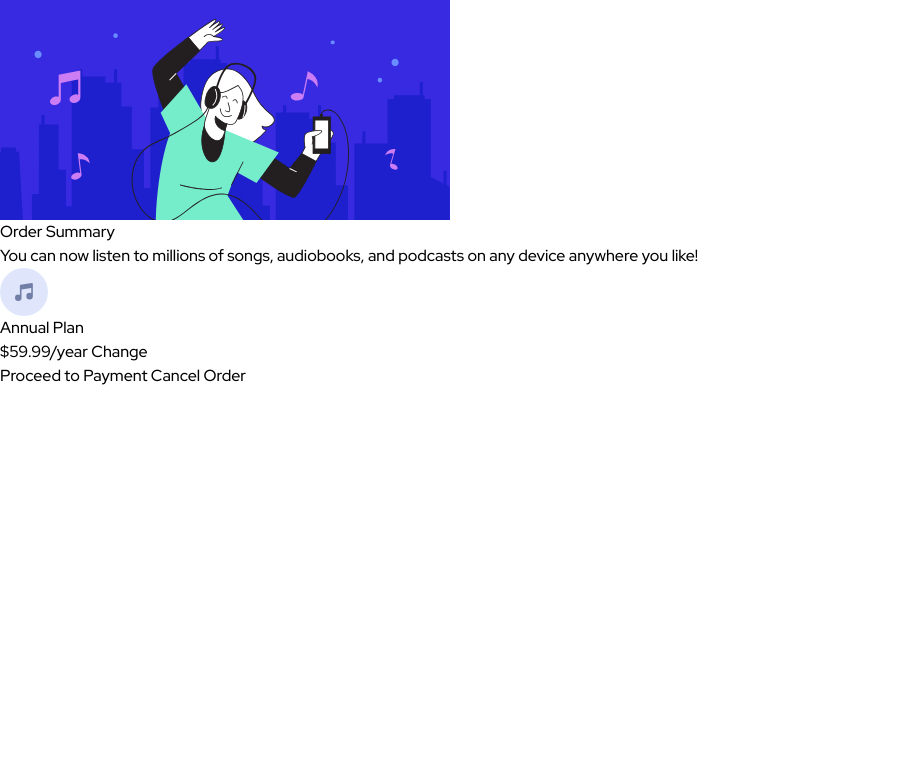
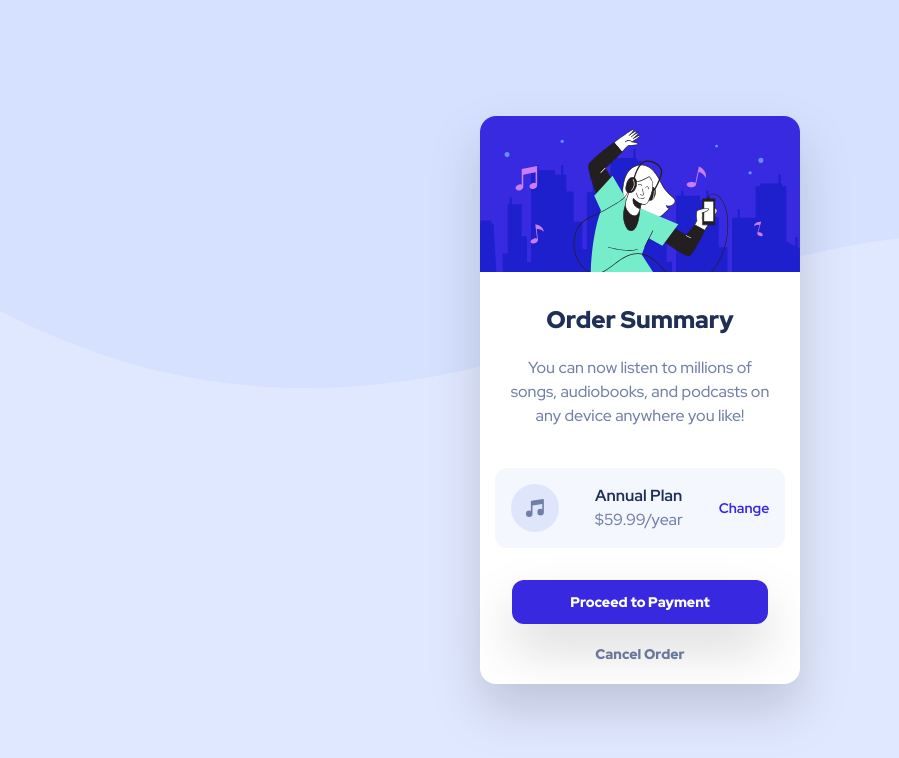
Before and after one commit to darshanCommits/OrderSummaryFM, a website built with Vite: page index.html in a window 1280 px wide. Shown: the whole page, without its empty margins (0-899 px from the left). Built offline with nearby package versions, Linux system fonts and the light colour scheme.

Commit message:
completed

```diff
--- a/index.html
+++ b/index.html
@@ -21,25 +21,57 @@
 
     <title>Frontend Mentor | Order summary card</title>
   </head>
-  <body class="font-serif">
-    <div>
-      <img src="images/illustration-hero.svg" alt="illustration-mob" />
+  <body class="bg-paleBlue">
+    <img
+      class="bg-scroll w-fit absolute"
+      src="images/pattern-background-desktop.svg"
+      alt="pattern-background-mobile"
+    />
+    <div class="center h-screen relative">
+      <div
+        class="z-10 bg-white w-80 font-serif flex-col center rounded-2xl drop-shadow-2xl"
+      >
+        <img
+          class="w-80 rounded-t-2xl"
+          src="images/illustration-hero.svg"
+          alt="illustration-mob"
+        />
 
-      <h1 class="font-serif font-medium">Order Summary</h1>
+        <div>
+          <h1 class="text-2xl mb-5 mt-8 font-black text-darkBlue">
+            Order Summary
+          </h1>
 
-      <p>
-        You can now listen to millions of songs, audiobooks, and podcasts on any
-        device anywhere you like!
-      </p>
+          <p class="w-80 px-6 text-desaturatedBlue">
+            You can now listen to millions of songs, audiobooks, and podcasts on
+            any device anywhere you like!
+          </p>
+        </div>
 
-      <div>
-        <img src="images/icon-music.svg" alt="music-svg" />
-        <h3>Annual Plan</h3>
-        $59.99/year Change
+        <div class="flex gap-9 mt-10 mb-8 bg-veryPaleBlue p-4 rounded-xl">
+          <img src="images/icon-music.svg" alt="music-svg" />
+          <div class="flex flex-col">
+            <h3 class="font-bold text-darkBlue">Annual Plan</h3>
+            <p class="text-desaturatedBlue">$59.99/year</p>
+          </div>
+          <h3
+            class="self-center justify-self-center text-brightBlue text-sm font-bold hover:text-desaturatedBlue cursor-pointer"
+          >
+            Change
+          </h3>
+        </div>
+
+        <button
+          class="bg-brightBlue font-black w-64 text-sm px-10 py-3 rounded-xl text-white drop-shadow-2xl shadow-current hover:bg-desaturatedBlue"
+        >
+          <p class="">Proceed to Payment</p>
+        </button>
+        <button
+          class="text-desaturatedBlue font-black text-sm w-64 my-5 hover:text-darkBlue"
+        >
+          Cancel Order
+        </button>
       </div>
-
-      <button>Proceed to Payment</button>
-      <button>Cancel Order</button>
     </div>
   </body>
 </html>
--- a/styles.css
+++ b/styles.css
@@ -1,3 +1,7 @@
 @tailwind base;
 @tailwind components;
 @tailwind utilities;
+
+.center {
+    @apply flex text-center items-center justify-center;
+}
--- a/tailwind.config.js
+++ b/tailwind.config.js
@@ -8,6 +8,7 @@ module.exports = {
       veryPaleBlue: "hsl(225, 100%, 98%)",
       desaturatedBlue: "hsl(224, 23%, 55%)",
       darkBlue: "hsl(223, 47%, 23%)",
+      white: "#fff"
     },
     extend: {
       fontFamily: {
```
Also changed, not shown: 1 other file.
